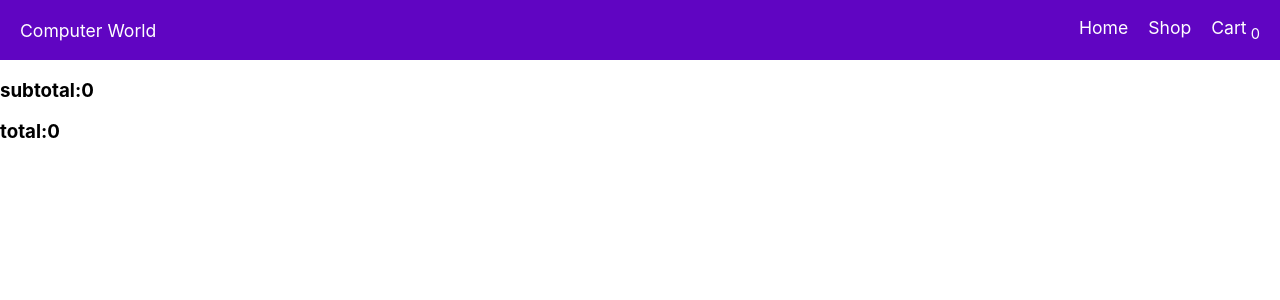
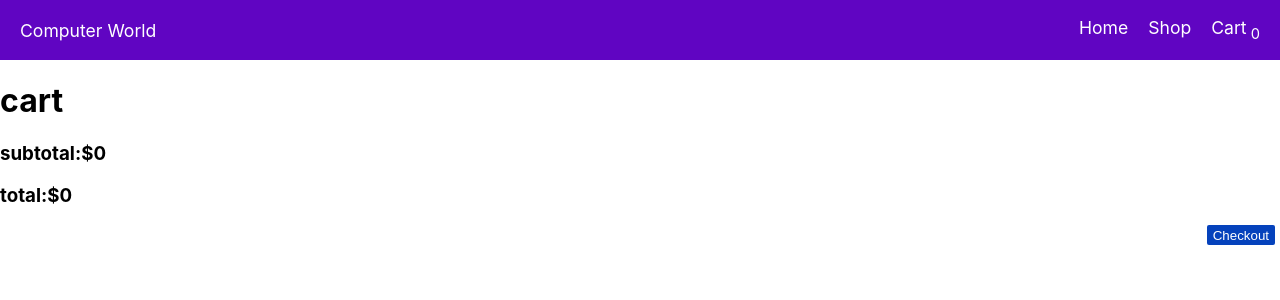
Before and after one commit to prosperitty/shopping-cart, a React (Create React App) app: page /cart in a window 1280 px wide. Shown: the top 300 px of the page. Built offline with nearby package versions, Linux system fonts and the light colour scheme.

Commit message:
repositioned elements and added spand to h3 tags

```diff
--- a/src/components/Cart.js
+++ b/src/components/Cart.js
@@ -8,29 +8,42 @@ const Cart = (props) => {
           className="product-image"
         />
       </div>
-      <div className="cart-detail-container">
+      <div className="cart-detail">
         <h4 className="product-company">{item.company}</h4>
         <p className="product-name">{item.name}</p>
-        <div className="cart-detail">
-          <p className="product-price">
-            <span>$</span>
-            {parseFloat(item.price)}
-          </p>
-          <p>
-            <span>Quantity:</span>
-            <span>{item.quantity}</span>
-          </p>
-        </div>
+        <p>Quantity: {item.quantity}
+        </p>
       </div>
+          <p className="product-price">${parseFloat(item.price)}</p>
     </div>
   ));
 
   return (
     <div className="cart">
-      {cartItems}
-      <div>
-        <h3>subtotal:{props.subtotal}</h3>
-        <h3>total:{props.subtotal}</h3>
+      <h1>cart</h1>
+      <div className="cart-items">
+        <div>
+          {cartItems}
+        </div>
+        <div className="checkout">
+          <h3>
+            <span>
+              subtotal:
+            </span>
+            <span>
+              ${props.subtotal}
+            </span>
+          </h3>
+          <h3>
+            <span>
+              total:
+            </span>
+            <span>
+              ${props.subtotal}
+            </span>
+          </h3>
+        </div>
+        <button className="checkout-btn">checkout</button>
       </div>
     </div>
   );
```
